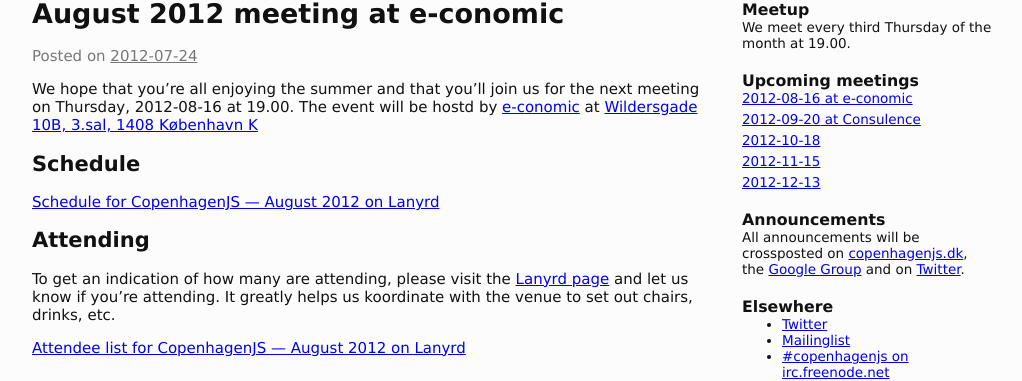
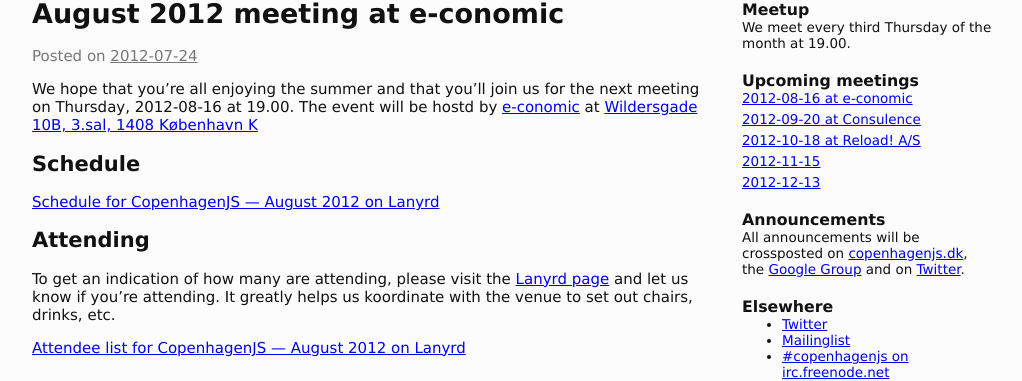
Before and after one commit to copenhagenjs/copenhagenjs.dk, a Jekyll site: the page built from index.html, in a window 1280 px wide. Shown: the part 119-500 px from the top of the page, without its empty margins (128-1150 px from the left). Built offline with Jekyll 4.4.1, drawn with Linux system fonts in a browser that asks for light colours; Markdown is read by kramdown in place of the engine named in the settings; a script that is not in the unit is left out.

Commit message:
Added new host: Reload A/S

```diff
--- a/_includes/upcoming.md
+++ b/_includes/upcoming.md
@@ -2,7 +2,7 @@
 	<h3>Upcoming meetings</h3>
 	<p><a href="http://lanyrd.com/2012/copenhagenjs-august/"><time datetime="2012-08-16T19:00">2012-08-16</time> at e-conomic</a></p>
 	<p><a href="http://lanyrd.com/2012/copenhagenjs-september/"><time datetime="2012-09-20T19:00">2012-09-20</time> at Consulence</a></p>
-	<p><a href="http://lanyrd.com/2012/copenhagenjs-october/"><time datetime="2012-10-18T19:00">2012-10-18</time></a></p>
+	<p><a href="http://lanyrd.com/2012/copenhagenjs-october/"><time datetime="2012-10-18T19:00">2012-10-18</time> at Reload! A/S</a></p>
 	<p><a href="http://lanyrd.com/2012/copenhagenjs-november/"><time datetime="2012-11-15T19:00">2012-11-15</time></a></p>
 	<p><a href="http://lanyrd.com/2012/copenhagenjs-december/"><time datetime="2012-12-13T19:00">2012-12-13</time></a></p>
 </div>
```
